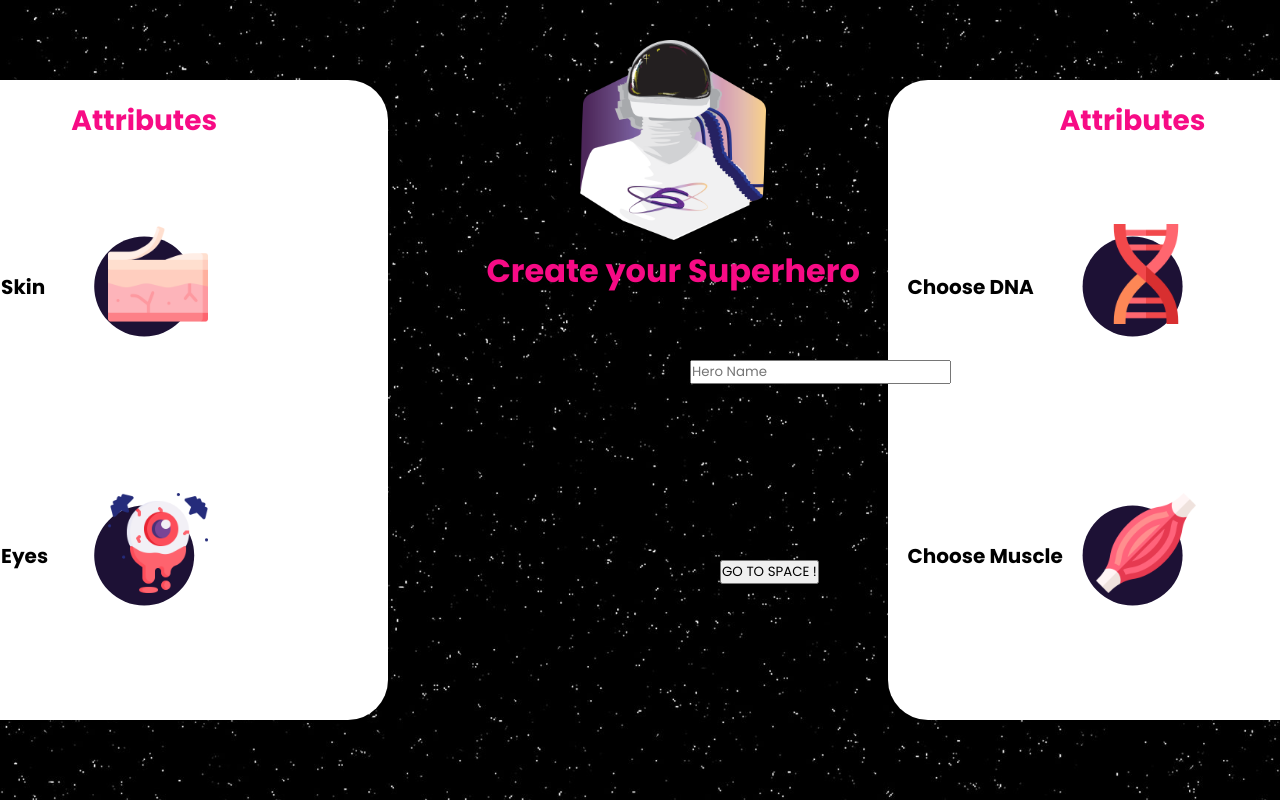
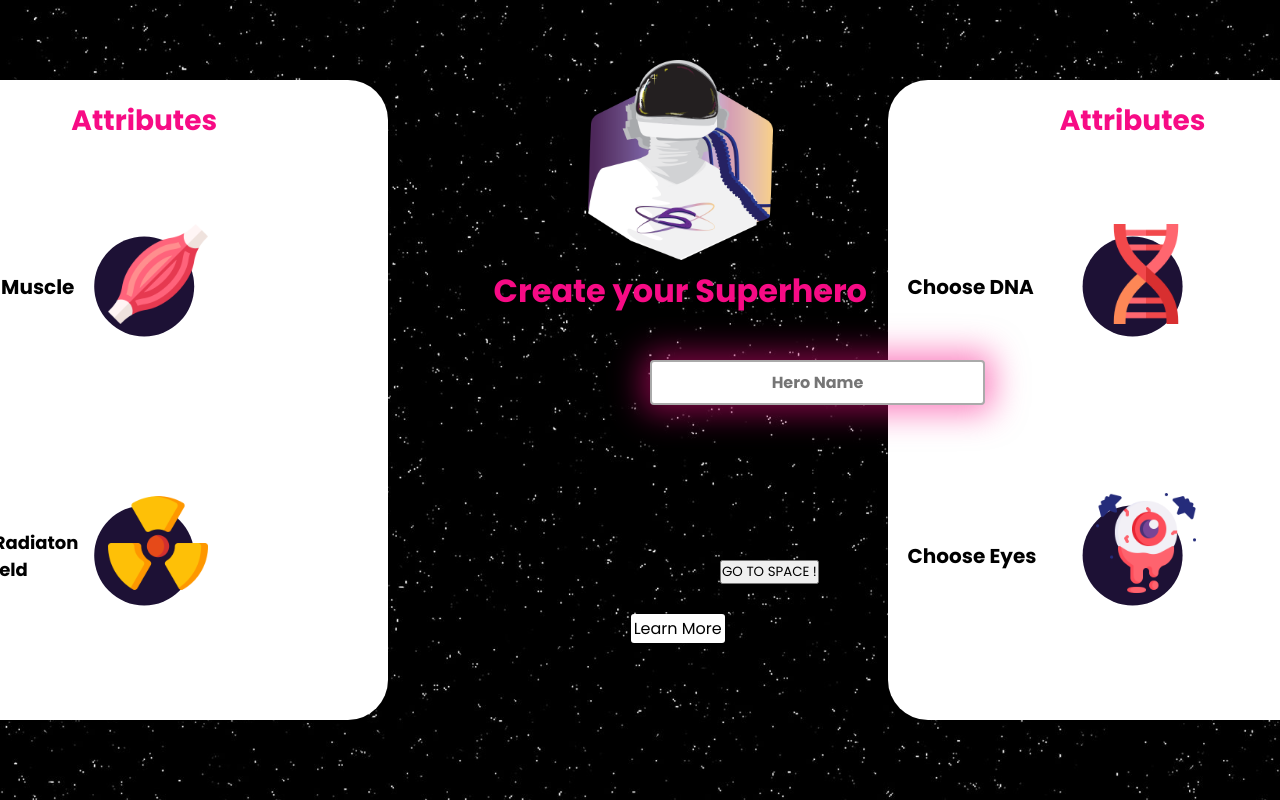
Before and after one commit to ahmed-elsarta/journey-to-jupiter, a Flask app: page /mainMenu in a window 1280 px wide; the page is wider, and only the part inside the window is pictured. Run offline with Flask 2, Linux system fonts and the light colour scheme; some libraries are stand-ins or nearby versions.

Commit message:
main menu fixes again

```diff
--- a/Website/static/css/index.css
+++ b/Website/static/css/index.css
@@ -170,7 +170,7 @@ li {
     bottom: 0;
     left: 0;
     right: 0;
-    box-shadow: 0 0 2em 0.5em rgba(247, 11, 133, 0.514);
+    box-shadow: rgba(247, 11, 133, 0.514);
     opacity: 0;
     transition: opacity 0.2s linear;
 }
--- a/Website/static/css/main-menu.css
+++ b/Website/static/css/main-menu.css
@@ -292,10 +292,12 @@ form {
 
 /* middle div */
 .middle {
+    height: 50%;
+    padding: 20px;
     position: absolute;
     justify-content: center;
     text-align: center;
-    left: 38%;
+    left: 37%;
     top: 5%;
 }
 
@@ -311,9 +313,18 @@ form {
 /* name and btn */
 
 .name {
+    z-index: 2;
+    text-align: center;
+    font-weight: bold;
+    font-size: 16px;
     position: absolute;
-    left: 690px;
+    border: 2px solid #aaa;
+    border-radius: 4px;
+    outline: none;
+    padding: 8px;
+    left: 650px;
     top: 45%;
+    box-shadow: 0 0 2em 0.5em rgba(247, 11, 133, 0.514);
 }
 
 .btn {
@@ -321,3 +332,19 @@ form {
     top: 70%;
     left: 720px;
 }
+
+
+.Info-btn a{
+    text-decoration: none;
+    color: black;
+    padding: 3px;
+    border-radius: 3px;
+    background-color: white;
+}
+
+
+.Info-btn {
+    position:absolute;
+    top: 72vh;
+    left: 38%;
+}
--- a/Website/templates/main-menu.html
+++ b/Website/templates/main-menu.html
@@ -31,10 +31,10 @@
 
 
             <div class="card">
-                <h3>Choose Skin</h3>
+                <h3>Choose Muscle</h3>
                 <div class="circle" id="circle1"></div>
                 <div class="content" id="content1">
-                    <h2>Skin</h2>
+                <h2 style="font-size: 18px; margin-left: 90px;">Muscle</h2>
                     <div class="attributes">
 
                     <div class="input-container">
@@ -70,15 +70,15 @@
                 </div>
                 </div>
                 <div class="card-image" id="image1">
-                <img src="../static/img/skin.png" alt="">
+                <img src="../static/img/muscle.png" alt="">
                 </div>
             </div>
 
             <div class="card">
-                <h3>Choose Eyes</h3>
+                <h3 style="width: 200px; font-size: 18px; margin-left: -20px;">Choose Radiaton Shield</h3>
                 <div class="circle" id="circle2"></div>
                 <div class="content" id="content2">
-                    <h2>Eyes</h2>
+                <h2 style="font-size: 17px;margin-left: 90px;">Radiation Shield</h2>
                     <div class="attributes">
 
                     <div class="input-container">
@@ -114,7 +114,7 @@
                 </div>
                 </div>
                 <div class="card-image" id="image2">
-                <img src="../static/img/eye-ball.png" alt="">
+                <img src="../static/img/radiation-shield.png" alt="">
                 </div>
             </div>
     </div>
@@ -169,10 +169,10 @@
             </div>
 
             <div class="card">
-                <h3>Choose Muscle</h3>
+                <h3>Choose Eyes</h3>
                 <div class="circle" id="circle4"></div>
                 <div class="content" id="content4">
-                    <h2 style="font-size: 18px; margin-left: 90px;">Muscle</h2>
+                    <h2>Eyes</h2>
                     <div class="attributes">
 
                     <div class="input-container">
@@ -208,7 +208,7 @@
                 </div>
                 </div>
                 <div class="card-image" id="image4">
-                <img src="../static/img/muscle.png" alt="">
+                <img src="../static/img/eye-ball.png" alt="">
                 </div>
             </div>
     </div>
@@ -225,6 +225,14 @@
             <img src="../static/img/GameLogo.png" alt="">
             <h1>Create your Superhero</h1>
         </div>
+
+        <div class="Info-btn">
+            <a href="{{url_for('mainMenu')}}" class="start">Learn More</a>
+        </div>
+
+
+
+
     </div>
 
 
```
Also changed, not shown: Website/static/img/radiation-shield.png (added).
